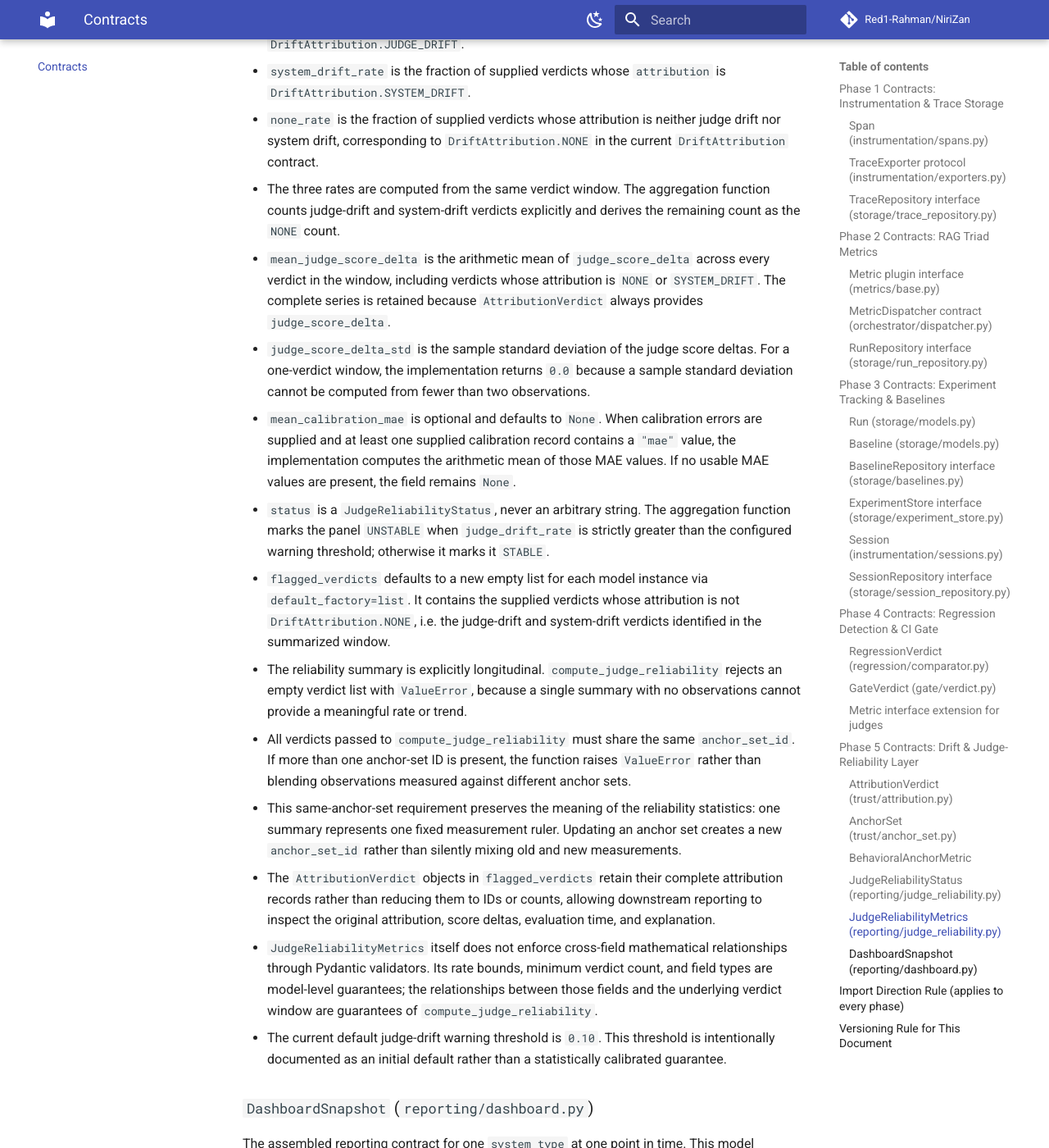
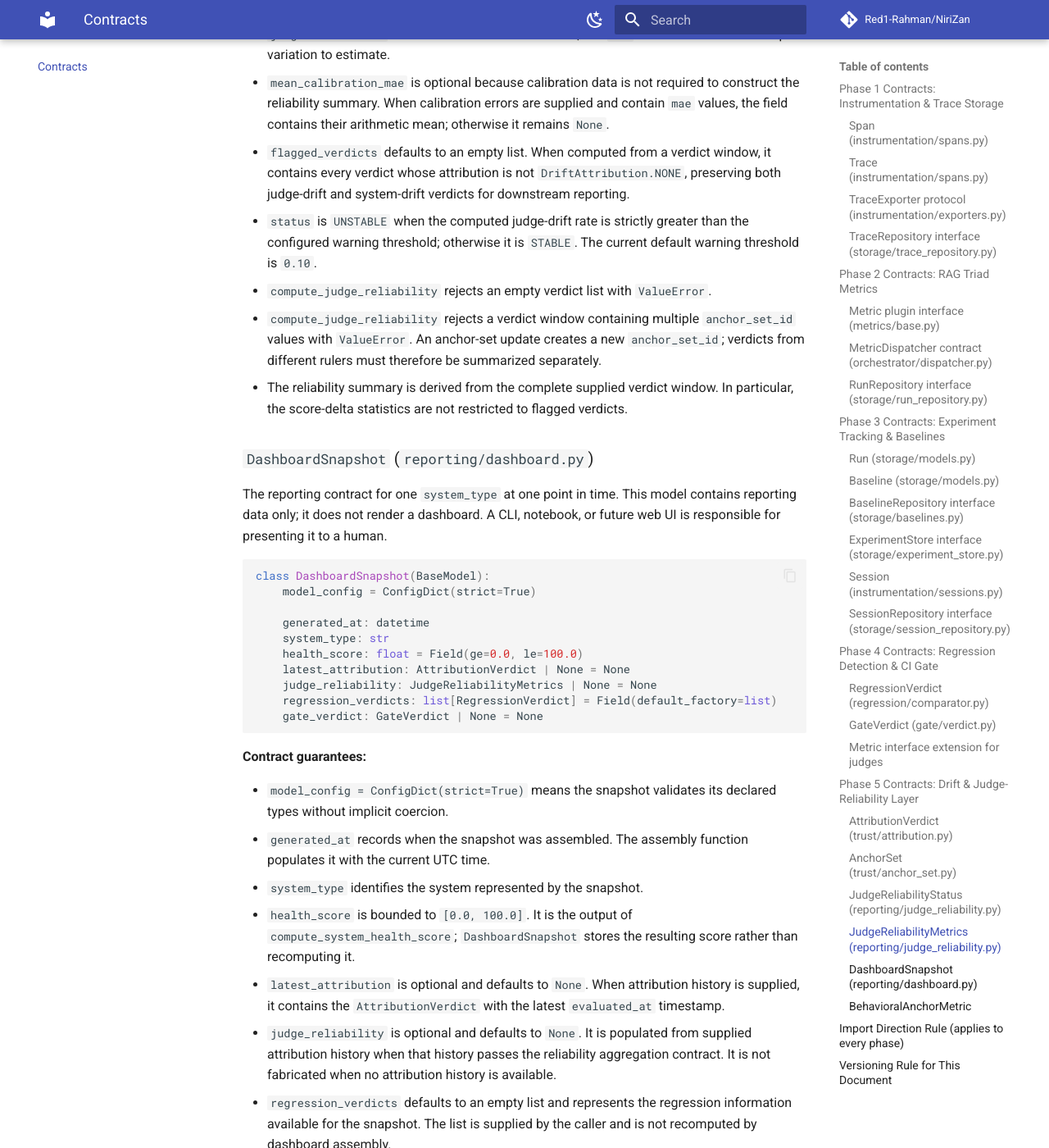
Before and after one commit to Red1-Rahman/NiriZan, an MkDocs documentation site: the page built from docs/contracts.md, in a window 1280 px wide and 1400 px high, scrolled down 12985 px. Shown: the whole window at 82% size. Built offline with MkDocs 1.6.1 and Material for MkDocs 9.7.7, drawn with Linux system fonts in a browser that asks for light colours; comment, search, counter and statistics services are not loaded; some of the changed text lies outside the part shown.

Commit message:
Revise contract documentation for clarity and accuracy
Updated contract documentation for various components including JudgeReliabilityStatus and DashboardSnapshot. Clarified contract guarantees and adjusted descriptions for accuracy.

`````diff
--- a/docs/contracts.md
+++ b/docs/contracts.md
@@ -45,7 +45,7 @@
     attributes: dict[str, str | int | float | bool] = Field(default_factory=dict)
     input_payload: str | None = None
     output_payload: str | None = None
-````
+```
 
 **Contract guarantees:**
 
@@ -83,7 +83,6 @@
 
 ```python
 from typing import Protocol
-
 
 class TraceExporter(Protocol):
     async def export(self, trace: Trace) -> None:
@@ -428,18 +427,11 @@
 
 * `AnchorSet` is fixed once created. If the anchor set needs updating, that is a new `AnchorSet` with a new `anchor_set_id`, not an in-place edit. An anchor set that quietly changes underneath the Attribution Engine defeats the entire purpose of the layer, since you'd no longer be able to tell whether a score change came from the system, the judge, or the ruler you're measuring both with.
 
-### `BehavioralAnchorMetric`
-
-Implements the same `Metric` protocol from Phase 2. Its `MetricResult.details` carries the embedding-similarity band (`"aligned"`, `"neutral"`, `"deviation"`) as a string value, consistent with the `details` field's declared type. No new contract needed; this is the payoff of having designed `Metric` correctly in Phase 2.
-
 ### `JudgeReliabilityStatus` (`reporting/judge_reliability.py`)
 
-A coarse status for the longitudinal Judge Reliability Panel.
+A coarse status for the Judge Reliability Panel. It summarizes whether the observed judge-drift rate remains within the configured warning threshold.
 
 ```python
-from enum import Enum
-
-
 class JudgeReliabilityStatus(str, Enum):
     STABLE = "stable"
     UNSTABLE = "unstable"
@@ -448,20 +440,16 @@
 **Contract guarantees:**
 
 * `JudgeReliabilityStatus` has exactly two possible values: `stable` and `unstable`.
-* The status is categorical rather than a numeric score. Consumers should use the enum value to represent the coarse panel state rather than attempting to reconstruct it from the underlying rates.
-* `UNSTABLE` is selected by `compute_judge_reliability` when the computed `judge_drift_rate` is strictly greater than the configured `drift_rate_warning` threshold. Equality with the threshold remains `STABLE`.
-* The current default warning threshold is `0.10` (10%). This is an initial operational default, not a calibrated statistical threshold; the implementation explicitly leaves room for later calibration against evaluation/ablation results.
+* `STABLE` means the computed `judge_drift_rate` is less than or equal to the configured `drift_rate_warning` threshold.
+* `UNSTABLE` means the computed `judge_drift_rate` is strictly greater than the configured `drift_rate_warning` threshold.
+* The status is derived from a longitudinal window of `AttributionVerdict` objects; it is not a property of an individual verdict.
+* `JudgeReliabilityStatus` is categorical reporting output. It does not replace or reinterpret the underlying drift rate.
 
 ### `JudgeReliabilityMetrics` (`reporting/judge_reliability.py`)
 
-A longitudinal summary of judge behavior over a window of `AttributionVerdict` objects. It is not a single-verdict model: the aggregation function requires at least one verdict and computes rates, averages, and trends across the supplied window.
+A longitudinal summary of judge behavior over a window of `AttributionVerdict` objects. It is populated from verdict history rather than from a single verdict, because rates, trends, and longitudinal score statistics require a window.
 
 ```python
-from datetime import datetime
-
-from pydantic import BaseModel, ConfigDict, Field
-
-
 class JudgeReliabilityMetrics(BaseModel):
     model_config = ConfigDict(strict=True)
 
@@ -481,37 +469,28 @@
 
 **Contract guarantees:**
 
-* `model_config = ConfigDict(strict=True)` means the model uses Pydantic strict validation. Fields are not implicitly coerced across incompatible types.
-* `anchor_set_id` identifies the fixed `AnchorSet` against which the summarized verdicts were evaluated.
-* `period_start` and `period_end` describe the temporal window represented by the supplied verdicts. `compute_judge_reliability` derives them from the minimum and maximum `AttributionVerdict.evaluated_at` values in the window.
-* `verdict_count` is required and must be at least `1`. Pydantic enforces this with `Field(ge=1)`. The aggregation function separately rejects an empty input list before constructing the model.
-* `judge_drift_rate`, `system_drift_rate`, and `none_rate` are required normalized rates. Each is constrained by Pydantic to `[0.0, 1.0]`.
-* `judge_drift_rate` is the fraction of supplied verdicts whose `attribution` is `DriftAttribution.JUDGE_DRIFT`.
-* `system_drift_rate` is the fraction of supplied verdicts whose `attribution` is `DriftAttribution.SYSTEM_DRIFT`.
-* `none_rate` is the fraction of supplied verdicts whose attribution is neither judge drift nor system drift, corresponding to `DriftAttribution.NONE` in the current `DriftAttribution` contract.
-* The three rates are computed from the same verdict window. The aggregation function counts judge-drift and system-drift verdicts explicitly and derives the remaining count as the `NONE` count.
-* `mean_judge_score_delta` is the arithmetic mean of `judge_score_delta` across every verdict in the window, including verdicts whose attribution is `NONE` or `SYSTEM_DRIFT`. The complete series is retained because `AttributionVerdict` always provides `judge_score_delta`.
-* `judge_score_delta_std` is the sample standard deviation of the judge score deltas. For a one-verdict window, the implementation returns `0.0` because a sample standard deviation cannot be computed from fewer than two observations.
-* `mean_calibration_mae` is optional and defaults to `None`. When calibration errors are supplied and at least one supplied calibration record contains a `"mae"` value, the implementation computes the arithmetic mean of those MAE values. If no usable MAE values are present, the field remains `None`.
-* `status` is a `JudgeReliabilityStatus`, never an arbitrary string. The aggregation function marks the panel `UNSTABLE` when `judge_drift_rate` is strictly greater than the configured warning threshold; otherwise it marks it `STABLE`.
-* `flagged_verdicts` defaults to a new empty list for each model instance via `default_factory=list`. It contains the supplied verdicts whose attribution is not `DriftAttribution.NONE`, i.e. the judge-drift and system-drift verdicts identified in the summarized window.
-* The reliability summary is explicitly longitudinal. `compute_judge_reliability` rejects an empty verdict list with `ValueError`, because a single summary with no observations cannot provide a meaningful rate or trend.
-* All verdicts passed to `compute_judge_reliability` must share the same `anchor_set_id`. If more than one anchor-set ID is present, the function raises `ValueError` rather than blending observations measured against different anchor sets.
-* This same-anchor-set requirement preserves the meaning of the reliability statistics: one summary represents one fixed measurement ruler. Updating an anchor set creates a new `anchor_set_id` rather than silently mixing old and new measurements.
-* The `AttributionVerdict` objects in `flagged_verdicts` retain their complete attribution records rather than reducing them to IDs or counts, allowing downstream reporting to inspect the original attribution, score deltas, evaluation time, and explanation.
-* `JudgeReliabilityMetrics` itself does not enforce cross-field mathematical relationships through Pydantic validators. Its rate bounds, minimum verdict count, and field types are model-level guarantees; the relationships between those fields and the underlying verdict window are guarantees of `compute_judge_reliability`.
-* The current default judge-drift warning threshold is `0.10`. This threshold is intentionally documented as an initial default rather than a statistically calibrated guarantee.
+* `model_config = ConfigDict(strict=True)` means Pydantic performs strict validation rather than silently coercing incompatible input types.
+* `verdict_count` must be at least `1`. An empty verdict window cannot produce a valid reliability summary.
+* `judge_drift_rate`, `system_drift_rate`, and `none_rate` are bounded to `[0.0, 1.0]`. They represent fractions of the supplied verdict window, not percentages from `0` to `100`.
+* `anchor_set_id` identifies the fixed `AnchorSet` against which the summarized verdicts were evaluated. A reliability window must not mix verdicts from different anchor sets.
+* `period_start` is the earliest `evaluated_at` timestamp in the supplied verdict window, and `period_end` is the latest.
+* `judge_drift_rate` is the fraction of verdicts whose `attribution` is `DriftAttribution.JUDGE_DRIFT`.
+* `system_drift_rate` is the fraction of verdicts whose `attribution` is `DriftAttribution.SYSTEM_DRIFT`.
+* `none_rate` is the fraction of supplied verdicts whose `attribution` is `DriftAttribution.NONE`.
+* `mean_judge_score_delta` is the arithmetic mean of `judge_score_delta` across every supplied verdict, including verdicts whose attribution is `NONE` or `SYSTEM_DRIFT`.
+* `judge_score_delta_std` is the sample standard deviation of the complete `judge_score_delta` series. For a one-verdict window, it is `0.0` because there is no sample variation to estimate.
+* `mean_calibration_mae` is optional because calibration data is not required to construct the reliability summary. When calibration errors are supplied and contain `mae` values, the field contains their arithmetic mean; otherwise it remains `None`.
+* `flagged_verdicts` defaults to an empty list. When computed from a verdict window, it contains every verdict whose attribution is not `DriftAttribution.NONE`, preserving both judge-drift and system-drift verdicts for downstream reporting.
+* `status` is `UNSTABLE` when the computed judge-drift rate is strictly greater than the configured warning threshold; otherwise it is `STABLE`. The current default warning threshold is `0.10`.
+* `compute_judge_reliability` rejects an empty verdict list with `ValueError`.
+* `compute_judge_reliability` rejects a verdict window containing multiple `anchor_set_id` values with `ValueError`. An anchor-set update creates a new `anchor_set_id`; verdicts from different rulers must therefore be summarized separately.
+* The reliability summary is derived from the complete supplied verdict window. In particular, the score-delta statistics are not restricted to flagged verdicts.
 
 ### `DashboardSnapshot` (`reporting/dashboard.py`)
 
-The assembled reporting contract for one `system_type` at one point in time. This model contains reporting data only; it does not render a dashboard or perform presentation logic.
+The reporting contract for one `system_type` at one point in time. This model contains reporting data only; it does not render a dashboard. A CLI, notebook, or future web UI is responsible for presenting it to a human.
 
 ```python
-from datetime import datetime
-
-from pydantic import BaseModel, ConfigDict, Field
-
-
 class DashboardSnapshot(BaseModel):
     model_config = ConfigDict(strict=True)
 
@@ -526,25 +505,25 @@
 
 **Contract guarantees:**
 
-* `model_config = ConfigDict(strict=True)` means the snapshot uses Pydantic strict validation.
-* `generated_at` records when the snapshot was assembled. `assemble_dashboard_snapshot` populates it with the current UTC time.
-* `system_type` identifies the system represented by the snapshot. The value is supplied by the caller and is not inferred from the reporting inputs.
-* `health_score` is required and constrained to `[0.0, 100.0]` by `Field(ge=0.0, le=100.0)`. The score is produced by `compute_system_health_score` from the supplied `quality_score`, `confidence`, and attribution state.
-* `latest_attribution` is optional and defaults to `None`. When attribution verdicts are supplied, `assemble_dashboard_snapshot` selects the verdict with the greatest `evaluated_at` timestamp.
-* `judge_reliability` is optional and defaults to `None`. When attribution history is available, the assembly function attempts to compute `JudgeReliabilityMetrics` from that history. If aggregation fails validation, such as when verdicts contain multiple anchor-set IDs, the function logs the failure and leaves this reporting component unset rather than failing the complete snapshot.
-* `regression_verdicts` defaults to a new empty list through `default_factory=list`. The assembly function also normalizes an omitted or `None` input to an empty list.
-* `gate_verdict` is optional and defaults to `None`. A snapshot can therefore represent a reporting state in which no gate result is available.
-* `DashboardSnapshot` represents four distinct reporting signals without recomputing their underlying meanings: system health through `health_score`, attribution through `latest_attribution`, longitudinal judge reliability through `judge_reliability`, regression information through `regression_verdicts`, and CI/deployment gating through `gate_verdict`.
-* `assemble_dashboard_snapshot` does not derive `quality_score` or `confidence`. Those values are explicitly supplied by the caller because choosing which quality and confidence measurements represent "the" system quality is a call-site decision.
-* If `attribution_verdicts` is omitted or empty, `latest_attribution` remains `None`, `judge_reliability` remains `None`, and the attribution input to the health-score calculation is `DriftAttribution.NONE`. The health score therefore does not incur an attribution penalty when there is no attribution history to evaluate.
-* If attribution history is present, the latest verdict's `attribution` is used as the attribution input to `compute_system_health_score`.
-* `judge_reliability` is calculated from the supplied attribution history rather than from the latest verdict alone. This preserves the longitudinal nature of `JudgeReliabilityMetrics`.
-* The dashboard assembly is intentionally resilient to judge-reliability aggregation failure. A mixed-anchor-set or otherwise invalid verdict window does not invalidate the health score, regression results, or gate result; the judge-reliability panel is skipped instead.
-* `regression_verdicts` contains the caller-provided `RegressionVerdict` objects and is not recomputed by the dashboard assembly layer.
-* `gate_verdict` contains the caller-provided `GateVerdict` and is not recomputed by the dashboard assembly layer.
-* `DashboardSnapshot` is data only. It does not render a dashboard, produce UI output, persist reporting data, or otherwise take ownership of presentation concerns. CLI, notebook, or future web UI layers consume the snapshot.
-* The model's health-score bound is enforced directly by Pydantic. The semantic calculation of the score is delegated to `compute_system_health_score`; the dashboard layer does not duplicate that calculation.
-* Optional reporting components use `None` to represent unavailable information, while `regression_verdicts` uses an empty list to represent no regression verdicts. This distinction is intentional and part of the contract.
+* `model_config = ConfigDict(strict=True)` means the snapshot validates its declared types without implicit coercion.
+* `generated_at` records when the snapshot was assembled. The assembly function populates it with the current UTC time.
+* `system_type` identifies the system represented by the snapshot.
+* `health_score` is bounded to `[0.0, 100.0]`. It is the output of `compute_system_health_score`; `DashboardSnapshot` stores the resulting score rather than recomputing it.
+* `latest_attribution` is optional and defaults to `None`. When attribution history is supplied, it contains the `AttributionVerdict` with the latest `evaluated_at` timestamp.
+* `judge_reliability` is optional and defaults to `None`. It is populated from supplied attribution history when that history passes the reliability aggregation contract. It is not fabricated when no attribution history is available.
+* `regression_verdicts` defaults to an empty list and represents the regression information available for the snapshot. The list is supplied by the caller and is not recomputed by dashboard assembly.
+* `gate_verdict` is optional and defaults to `None`. When present, it carries the Phase 4 CI/deployment gate result rather than duplicating or reducing it to a boolean.
+* `DashboardSnapshot` represents five distinct reporting signals without recomputing their underlying meanings: system health through `health_score`, attribution through `latest_attribution`, longitudinal judge reliability through `judge_reliability`, regression information through `regression_verdicts`, and CI/deployment gating through `gate_verdict`.
+* `assemble_dashboard_snapshot` takes `quality_score` and `confidence` as direct inputs to `compute_system_health_score`. The reporting layer does not decide which upstream quality metric should represent the system.
+* If `attribution_verdicts` is omitted or empty, `latest_attribution` remains `None`, `judge_reliability` remains `None`, and the health-score attribution input falls back to `DriftAttribution.NONE`.
+* If attribution history is supplied, the latest verdict determines the attribution component used by the health-score computation.
+* Judge reliability is computed from the supplied attribution history. If reliability aggregation fails validation, such as when the verdicts contain mixed anchor sets, the dashboard assembly logs the failure and continues with the health score rather than failing the entire snapshot.
+* `regression_verdicts` and `gate_verdict` are optional reporting inputs. Omitting them produces an empty regression list and a `None` gate verdict respectively.
+* The model is data only. It does not render, persist, or otherwise own presentation behavior.
+
+### `BehavioralAnchorMetric`
+
+Implements the same `Metric` protocol from Phase 2. Its `MetricResult.details` carries the embedding-similarity band (`"aligned"`, `"neutral"`, `"deviation"`) as a string value, consistent with the `details` field's declared type. No new contract needed; this is the payoff of having designed `Metric` correctly in Phase 2.
 
 ---
 
`````
